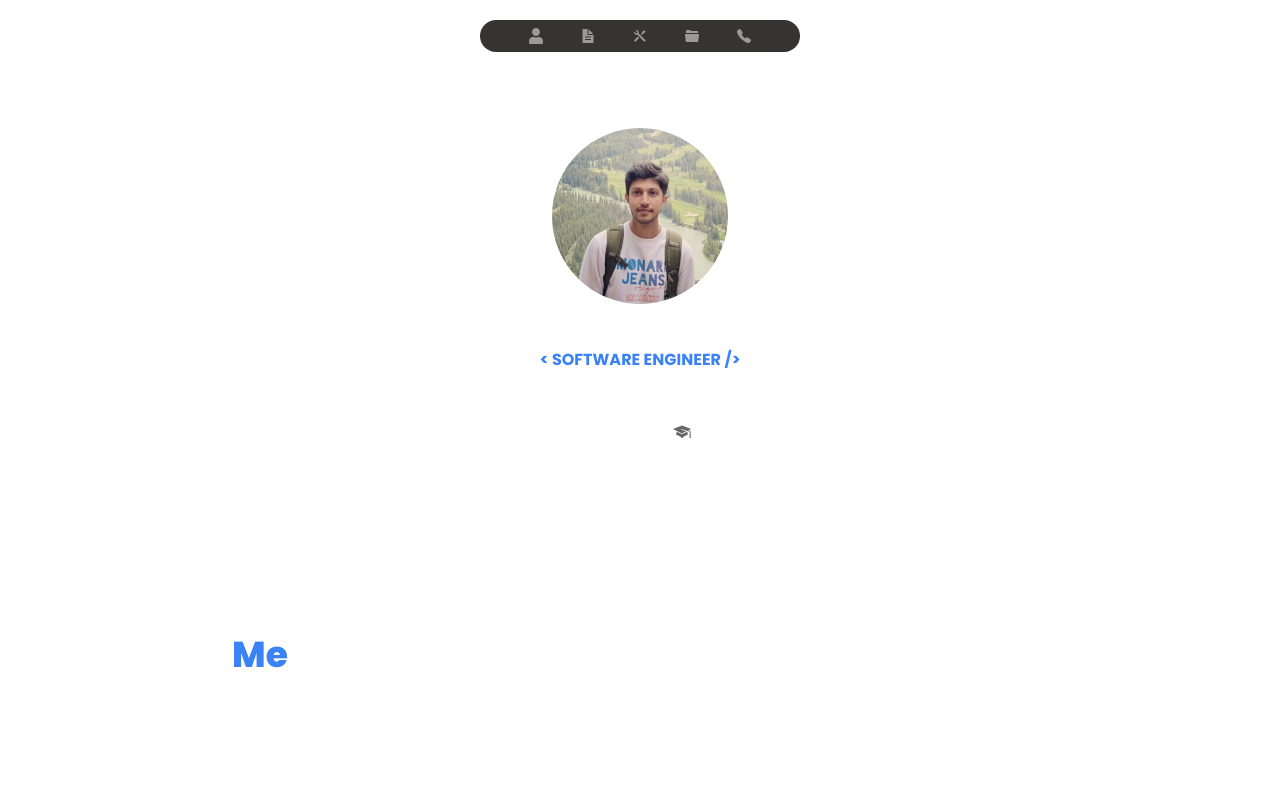
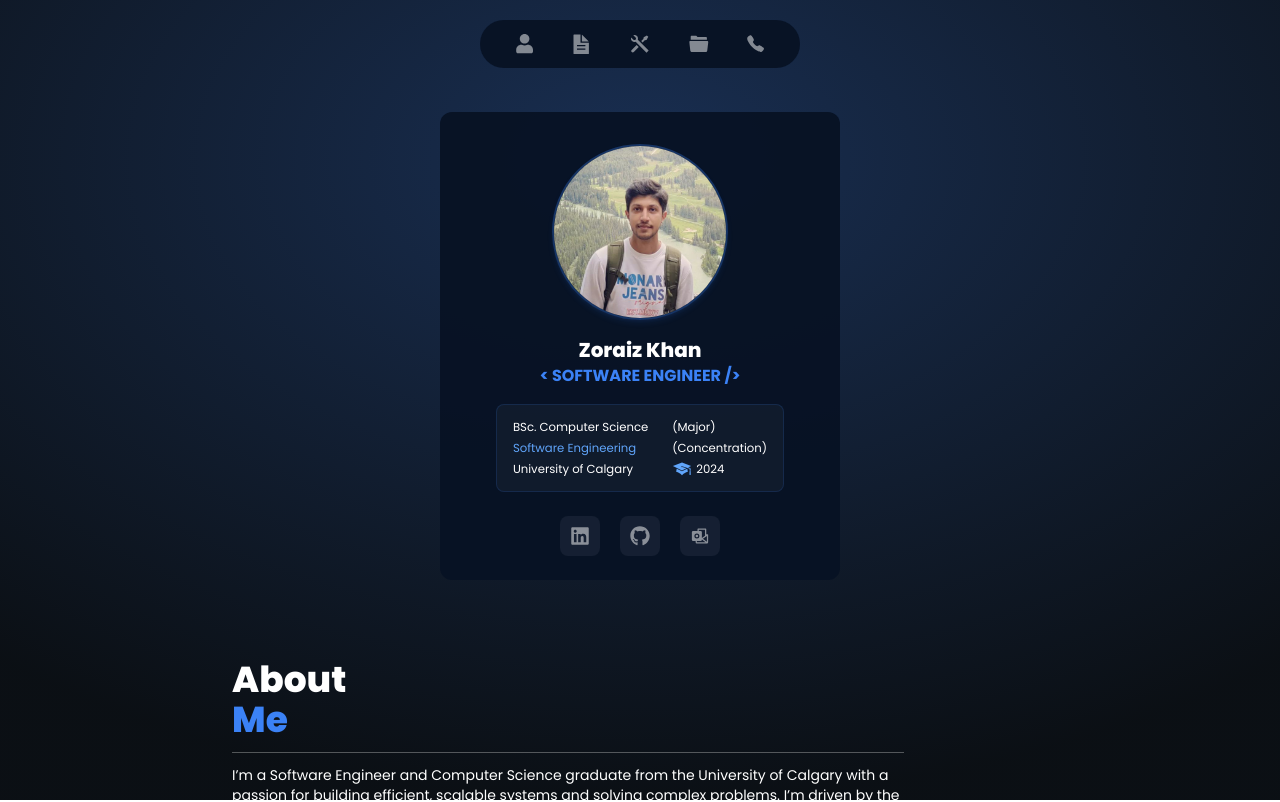
Before and after one commit to zoraiz2000/website, a Next.js app: page / in a window 1280 px wide. Shown: the top 802 px of the page. Built offline with nearby package versions, Linux system fonts and the light colour scheme; what tailwindcss-animated would draw is missing.

Commit message:
blue themed styling

```diff
--- a/src/app/layout.js
+++ b/src/app/layout.js
@@ -19,13 +19,12 @@ export const metadata = {
 export default function RootLayout({ children }) {
 
   return (
-    <html lang="en">
+    <html lang="en" className="overflow-x-hidden">
       <body
-        className={`${geistSans.variable} ${geistMono.variable} antialiased`}
+        className={`${geistSans.variable} ${geistMono.variable} antialiased overflow-x-hidden`}
       >
-       {/* <div className="absolute top-0 z-[-2] h-screen w-screen bg-neutral-950 bg-[radial-gradient(ellipse_80%_80%_at_50%_-20%,rgba(120,119,198,0.3),rgba(255,255,255,0))]"></div> */}
-        <div className="fixed z-50 bottom-0 inset-x-0 h-16 w-full bg-background to-transparent backdrop-blur-lg
-        [-webkit-mask-image:linear-gradient(to_top,black,transparent)] dark:bg-background pointer-events-none">
+        <div className="fixed top-0 z-[-2] h-screen w-screen bg-neutral-950
+        bg-[radial-gradient(ellipse_80%_80%_at_50%_20%,rgba(59,130,246,0.3),rgba(22,78,142,0.08))]">
         </div>
         {children}
       </body>
--- a/src/app/page.js
+++ b/src/app/page.js
@@ -49,7 +49,9 @@ export default function Home() {
 
       <div className="flex flex-col items-center pt-28 gap-20 justify-center md2:flex-row md2:items-start">
         {/* Intro Section */}
-        <Intro className="top-[10vh] h-full md2:sticky "/>
+        <div className="flex items-center justify-center w-full md2:w-auto">
+          <Intro className="w-full md2:w-auto md2:fixed mx-20 md2:top-28 md2:mr-72"/>
+        </div>
 
         <div className="flex flex-col px-10 max-w-4xl">
 
--- a/src/components/Intro.js
+++ b/src/components/Intro.js
@@ -5,14 +5,32 @@ import { GiGraduateCap } from "react-icons/gi";
 import { PiMicrosoftOutlookLogoFill } from "react-icons/pi";
 
 const Intro = ({className}) => {
+
+    const socialLinks = [
+        {
+            href: "https://www.linkedin.com/in/zoraizkhan2000/",
+            icon: FaLinkedin,
+        },
+        {
+            href: "https://github.com/zoraiz2000",
+            icon: FaGithub,
+        },
+        {
+            href: "mailto:zoraiz.khan@ucalgary.ca",
+            icon: PiMicrosoftOutlookLogoFill,
+        },
+    ];
+
   return (
-    <div className={`flex flex-col flex-wrap items-center justify-between ${className} border-b border-stone-50/30`}>
+    <div className={`flex flex-col flex-wrap items-center justify-between ${className} p-4 rounded-xl bg-[rgba(8,18,36,0.95)]
+                     dark:border dark:border-[rgba(59,130,246,0.1)] min-w-[355px] max-w-[400px]`}>
 
         {/* Image   */}
         <img
         src="/me.jpg"
         alt="profile picture"
-        className="mt-4 rounded-full w-28 h-28 sm:w-44 sm:h-44 transition-transform duration-300 hover:scale-105 relative z-10 object-cover hover:cursor-pointer"
+        className="mt-4 rounded-full w-28 h-28 sm:w-44 sm:h-44 transition-transform duration-300 hover:scale-105 relative z-10 object-cover hover:cursor-pointer
+                   border-2 border-[rgba(59,130,246,0.3)] shadow-md shadow-[rgba(59,130,246,0.1)]"
         />
 
         {/* Name */}
@@ -27,7 +45,9 @@ const Intro = ({className}) => {
 
 
         {/* Education */}
-        <div className="flex flex-col mx-4 px-2 py-2 gap-2 items-center text-white bg-[rgb(255,255,255,0.1)] rounded-md font-poppins">
+        <div className="flex flex-col mx-4 mt-4 px-4 py-3 gap-2 items-center text-white
+                        bg-[rgba(30,41,59,0.4)] border border-[rgba(59,130,246,0.15)]
+                        rounded-lg font-poppins s">
             <div className="flex flex-col text-xs gap-1">
 
                 <div className="flex flex-row text-[.73rem] leading-[1.3rem] justify-between gap-6">
@@ -35,7 +55,7 @@ const Intro = ({className}) => {
                         <div>
                             BSc. Computer Science
                         </div>
-                        <div>
+                        <div className="text-blue-400">
                             Software Engineering
                         </div>
                         <div>
@@ -50,7 +70,7 @@ const Intro = ({className}) => {
                             (Concentration)
                         </div>
                         <div className="flex flex-row items-center gap-1">
-                            <GiGraduateCap className="text-xl text-[rgba(0,0,0,0.6)]" />
+                            <GiGraduateCap className="text-xl text-blue-400" />
                             2024
                         </div>
                     </div>
@@ -59,32 +79,19 @@ const Intro = ({className}) => {
         </div>
 
 
-        {/* Greetings */}
-        {/* <div className="my-4 font-poppins text-center text-white-500 text-xs sm:text-xs md:text-md xl:text-[0.8rem]">
-        Explore around!
-        </div> */}
-
         {/* Socials */}
-        <div className="flex flex-row mx-auto mb-2 mt-4 gap-10">
-        <a
-            href="https://www.linkedin.com/in/zoraizkhan2000/"
-            target="_blank"
-            rel="noopener noreferrer"
-        >
-            <FaLinkedin className='w-10 h-10 p-2 rounded-md fill-[rgba(255,255,255,0.5)] hover:bg-[rgb(255,255,255,0.1)] hover:fill-white transition-all duration-300 ease-in-out cursor-pointer'/>
-        </a>
-        <a
-            href="https://github.com/zoraiz2000"
-            target="_blank"
-            rel="noopener noreferrer"
-        >
-            <FaGithub className='w-10 h-10 p-2 rounded-md fill-[rgba(255,255,255,0.5)] hover:bg-[rgb(255,255,255,0.1)] hover:fill-white transition-all duration-300 ease-in-out cursor-pointer'/>
-        </a>
-        <a
-            href="mailto:zoraiz.khan@ucalgary.ca"
-        >
-            <PiMicrosoftOutlookLogoFill className='w-10 h-10 p-2 rounded-md fill-[rgba(255,255,255,0.5)] hover:bg-[rgb(255,255,255,0.1)] hover:fill-white transition-all duration-300 ease-in-out cursor-pointer'/>
-        </a>
+        <div className="flex flex-row mx-auto mb-2 mt-6 gap-5">
+            {socialLinks.map(({ href, icon: Icon }, index) => (
+                <a
+                    key={index}
+                    href={href}
+                    target={href.startsWith("http") ? "_blank" : undefined}
+                    rel={href.startsWith("http") ? "noopener noreferrer" : undefined}
+                    className="p-1 rounded-lg bg-[rgba(30,41,59,0.6)] hover:bg-[rgba(30,41,59,1)] transition-all duration-300"
+                >
+                    <Icon className="w-8 h-8 p-1.5 fill-[rgba(255,255,255,0.5)] hover:fill-[rgba(255,255,255,1)] transition-all duration-300 ease-in-out cursor-pointer" />
+                </a>
+            ))}
         </div>
     </div>
   )
--- a/src/components/Navbar.js
+++ b/src/components/Navbar.js
@@ -12,11 +12,11 @@ import { Tooltip } from "./Tooltip";
 const Navbar = ({ sectionRefs }) => {
 
   const tooltipItems = [
-    { infoText: "About", Icon: FaUser, w:4, h:4, ref: sectionRefs.aboutRef },
-    { infoText: "Resume", Icon: IoDocumentTextSharp, w:5, h:5,  ref: sectionRefs.resumeRef },
-    { infoText: "Skills", Icon: RiToolsFill, w:6, h:6,  ref: sectionRefs.skillsRef },
-    { infoText: "Projects", Icon: IoIosFolderOpen, w:5, h:5,  ref: sectionRefs.projectsRef },
-    { infoText: "Contact", Icon: IoCall, w:5, h:5,  ref: sectionRefs.contactRef },
+    { infoText: "About", Icon: FaUser, w:1.2, h:1.2, ref: sectionRefs.aboutRef },
+    { infoText: "Resume", Icon: IoDocumentTextSharp, w:1.4, h:1.4,  ref: sectionRefs.resumeRef },
+    { infoText: "Skills", Icon: RiToolsFill, w:1.5, h:1.5,  ref: sectionRefs.skillsRef },
+    { infoText: "Projects", Icon: IoIosFolderOpen, w:1.35, h:1.35,  ref: sectionRefs.projectsRef },
+    { infoText: "Contact", Icon: IoCall, w:1.2, h:1.2,  ref: sectionRefs.contactRef },
   ];
 
   const handleScroll = (ref) => {
@@ -27,14 +27,17 @@ const Navbar = ({ sectionRefs }) => {
 
   return (
     <nav
-      className="fixed left-0 right-0 mt-5 p-2 z-20 rounded-full mx-auto max-w-xs bg-[rgb(53,52,51)]
-      dark:[border:1px_solid_rgba(255,255,255,.1)] dark:[box-shadow:0_-20px_80px_-20px_#ffffff1f_inset]"
+      className="fixed left-0 right-0 mt-5 p-3 z-20 rounded-full mx-auto max-w-xs bg-[rgba(8,18,36,0.95)]
+      dark:border dark:border-[rgba(59,130,246,0.3)] dark:shadow-[0_-20px_40px_-20px_rgba(59,130,246,0.1)_inset] backdrop-blur-sm"
     >
       <div className="flex flex-row justify-center items-center gap-x-9">
           {tooltipItems.map(({ infoText, Icon, ref, w, h }, index) => (
             <Tooltip key={index} infoText={infoText}>
               <button onClick={() => handleScroll(ref)}>
-                <Icon className={`w-${w} h-${h} fill-[rgba(255,255,255,0.5)] hover:fill-white hover:mx-2 transition-all duration-300 ease-in-out cursor-pointer`}/>
+                <Icon
+                  style={{ width: `${w}rem`, height: `${h}rem` }}
+                  className={`fill-[rgba(255,255,255,0.5)] hover:fill-white hover:mx-2 transition-all duration-300 ease-in-out cursor-pointer`}
+                />
               </button>
             </Tooltip>
           ))}
--- a/src/components/Skills.js
+++ b/src/components/Skills.js
@@ -69,7 +69,6 @@ const Skills = ({ ref, className }) => {
         >
           <span>{title}</span>
           <span
-            // className={`bg-none group-hover:bg-[rgba(255,255,255,0.1)] rounded-full px-1 transform transition-all ease-in-out duration-300 ${
             className={`text-4xl group-hover:text-[rgba(255,255,255,2)] rounded-full transform transition-all ease-in-out duration-300 ${
               openSections[title] ? "rotate-0 text-[rgba(255,255,255,1)]" : "-rotate-90 text-[rgba(255,255,255,0.5)]"
             }`}
@@ -89,7 +88,7 @@ const Skills = ({ ref, className }) => {
             {skills.map(({ text, path, years }, index) => (
               <div
                 key={index}
-                className="flex flex-row w-[256px] hover:bg-[rgb(30,30,30)] p-3 rounded-xl transition duration-200 cursor-default"
+                className="flex flex-row w-[256px] hover:bg-[rgb(255,255,255,0.1)] p-3 rounded-xl transition duration-200 cursor-default"
               >
                 <div className="w-7 h-7 md2:w-14 md2:h-14 bg-white rounded-2xl flex items-center justify-center shadow-[0_0_5px_1px_rgba(0,0,0,0.8)]">
                   <img src={path} alt="skill" className="w-4 h-4 md2:w-8 md2:h-8" />
--- a/tailwind.config.mjs
+++ b/tailwind.config.mjs
@@ -15,7 +15,7 @@ export default {
         foreground: "var(--foreground)",
       },
       screens: {
-        md2: '1500px'
+        md2: '1600px'
       }
     },
   },
```
Also changed, not shown: src/components/Projects.js (+5 -5 lines).
